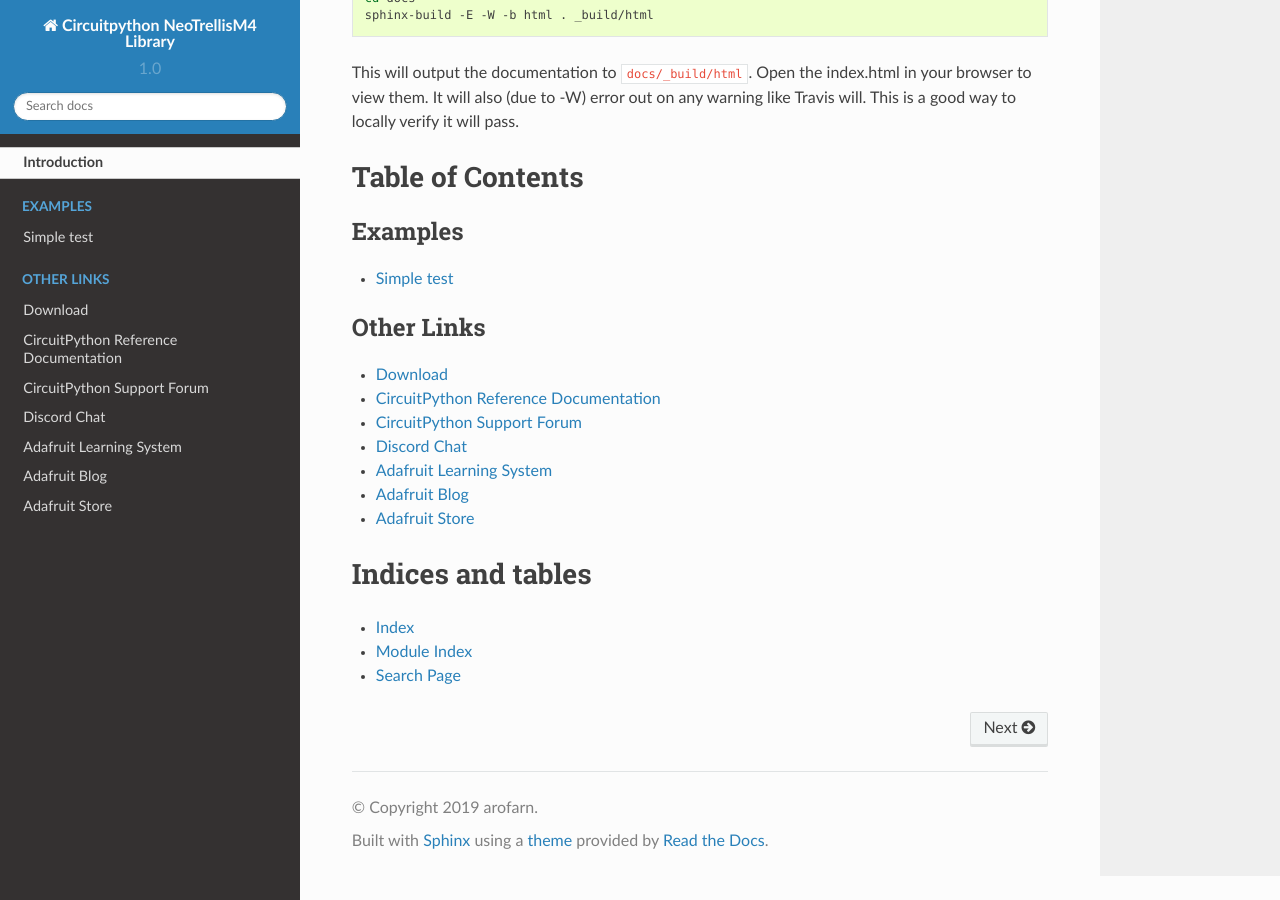
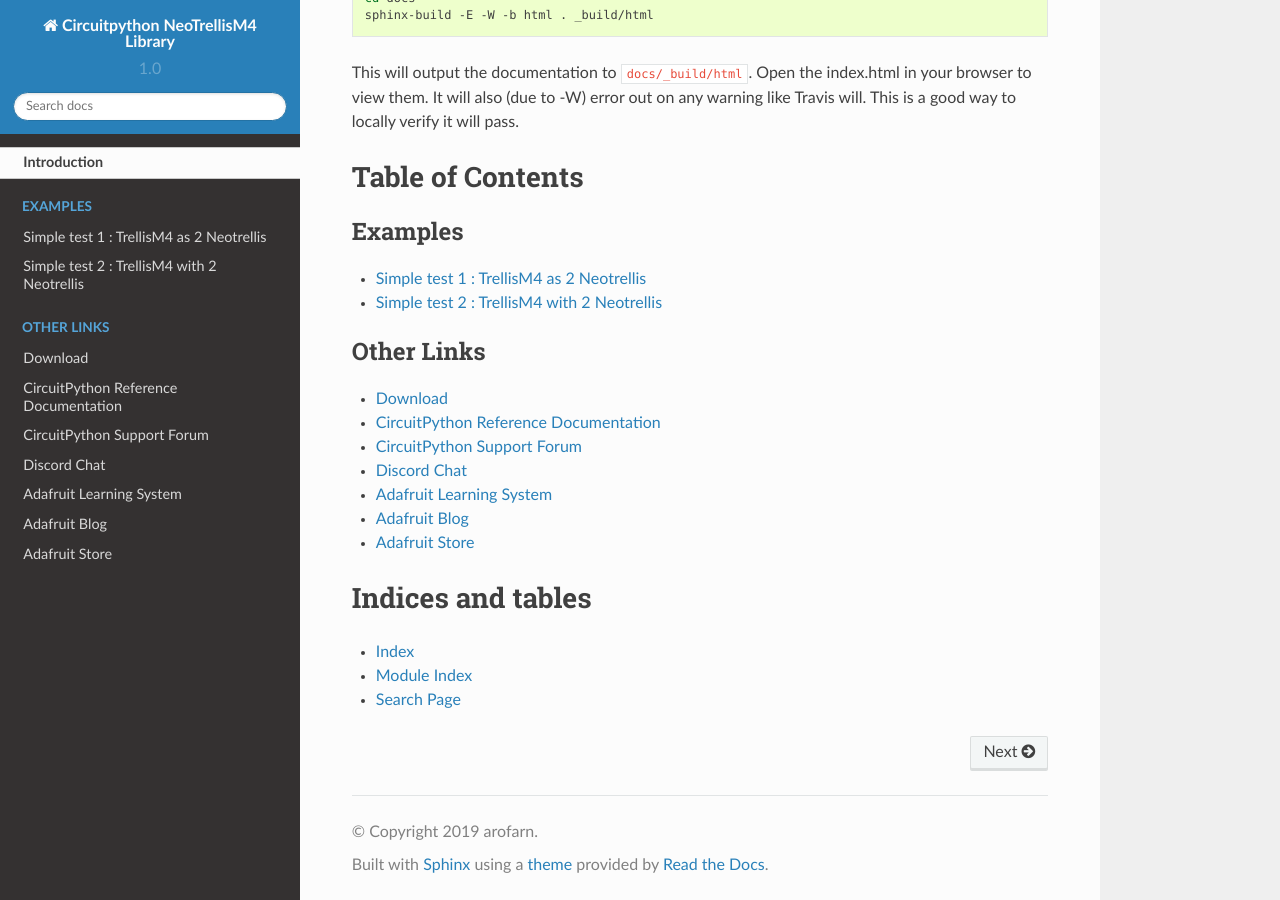
Before and after one commit to JeremyTHolland/NeoTrellisM4, a Sphinx documentation site: the page built from docs/index.rst, in a window 1280 px wide and 900 px high, scrolled down 2054 px. Built offline with Sphinx 7.4.7 and the Read the Docs theme 2.0.0, drawn with Linux system fonts in a browser that asks for light colours.

Commit message:
Update example docs

```diff
--- a/docs/examples.rst
+++ b/docs/examples.rst
@@ -1,8 +1,17 @@
-Simple test
-------------
+Simple test 1 : TrellisM4 as 2 Neotrellis
+-----------------------------------------
 
 Ensure your device works with this simple test.
 
 .. literalinclude:: ../examples/neotrellism4_simpletest.py
     :caption: examples/neotrellism4_simpletest.py
     :linenos:
+
+Simple test 2 : TrellisM4 with 2 Neotrellis
+-------------------------------------------
+
+If you tilled a TrellisM4 with 2 Neotrellis seessaw boards, you can ensure everything works with this other test.
+
+.. literalinclude:: ../examples/neotrellism4_simpletest.py
+    :caption: examples/neotrellism4_multitrellis_simpletest.py
+    :linenos:
```
